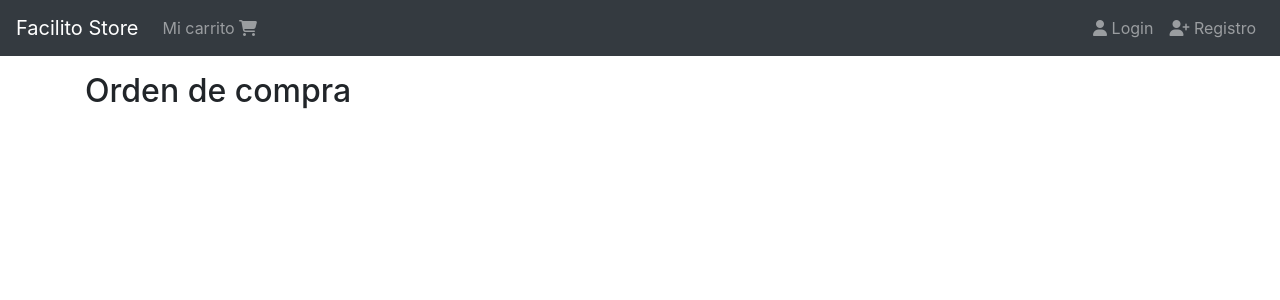
After one commit to Blackstar84/facilito_store, a Django app: page /orden/ in a window 1280 px wide. The commit adds this page. Shown: the top 300 px of the page. Run offline with Django 3.2, Linux system fonts and the light colour scheme; some libraries are stand-ins or nearby versions.

Commit message:
se agrega hasta la clase de Vista de la Orden

```diff
--- a/carts/templates/carts/cart.html
+++ b/carts/templates/carts/cart.html
@@ -49,7 +49,7 @@
                         Subtotal({{ cart.products.count }}): <span class="text-danger">{{ cart.subtotal | price_format }}</span>
                     </div>
                     <div class="mt-2">
-                        <a href="#" class="btn btn-warning">Proceder al pago</a>
+                        <a href="{% url 'orders:order' %}" class="btn btn-warning">Proceder al pago</a>
                     </div>
                 </div>
             </div>
--- a/facilito_store/urls.py
+++ b/facilito_store/urls.py
@@ -14,6 +14,7 @@ urlpatterns = [
     path('usuarios/registro', views.register, name='register'),
     path('productos/', include('products.urls')),
     path('carrito/', include('carts.urls')),
+    path('orden/', include('orders.urls')),
 ]
 
 if settings.DEBUG:
--- /dev/null
+++ b/orders/templates/orders/order.html
@@ -0,0 +1,10 @@
+{% extends 'base.html' %}
+
+
+{% block content %}
+
+<div class="col">
+    <h2>Orden de compra</h2>
+</div>
+
+{% endblock content %}
--- /dev/null
+++ b/orders/urls.py
@@ -0,0 +1,9 @@
+from django.urls import path
+
+from . import views
+
+app_name = 'orders'
+
+urlpatterns = [
+     path('', views.order, name='order')
+]
--- a/orders/views.py
+++ b/orders/views.py
@@ -1,3 +1,8 @@
 from django.shortcuts import render
 
 # Create your views here.
+
+def order(request):
+    return render(request, 'orders/order.html', {
+
+    })
```
Also changed, not shown: db.sqlite3.
